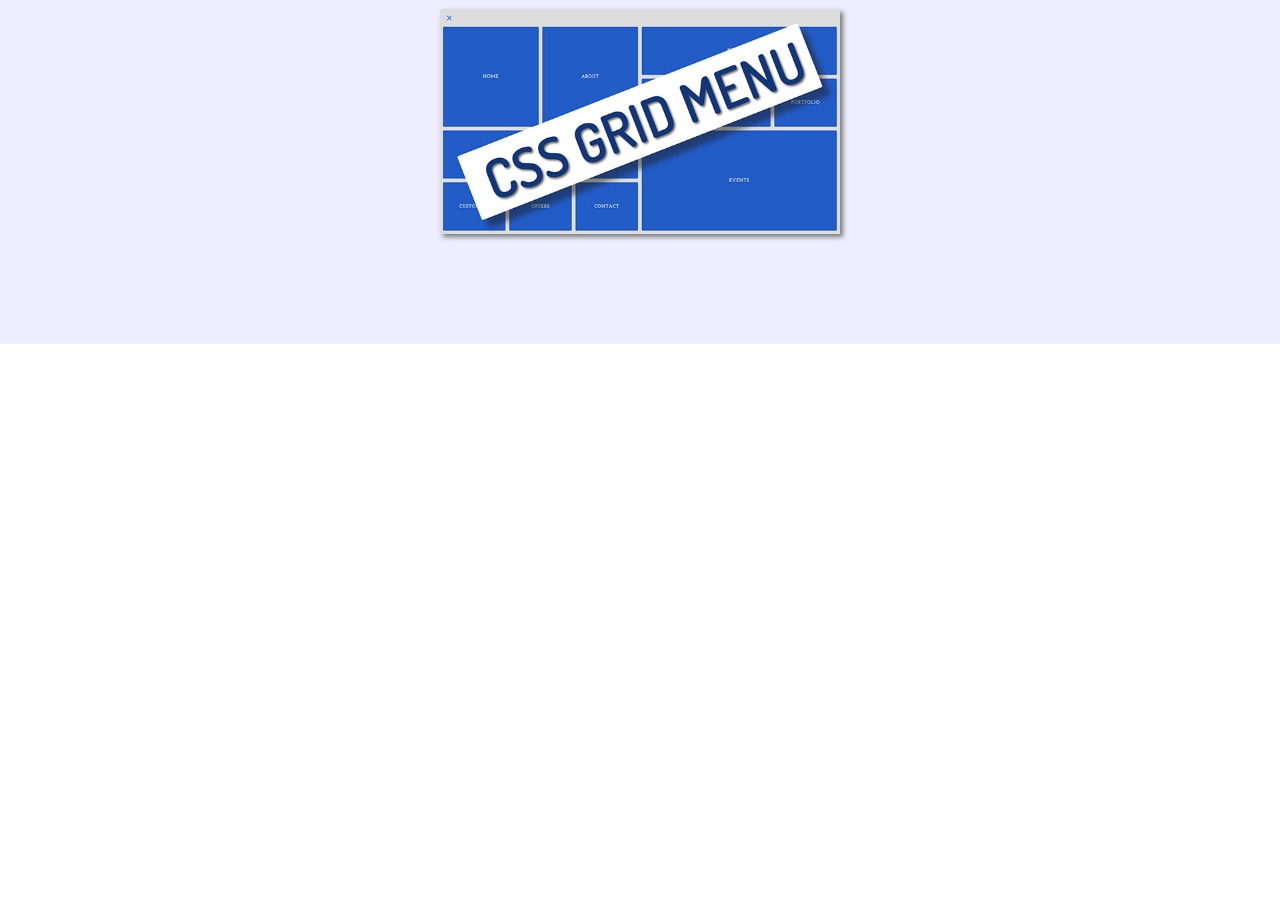
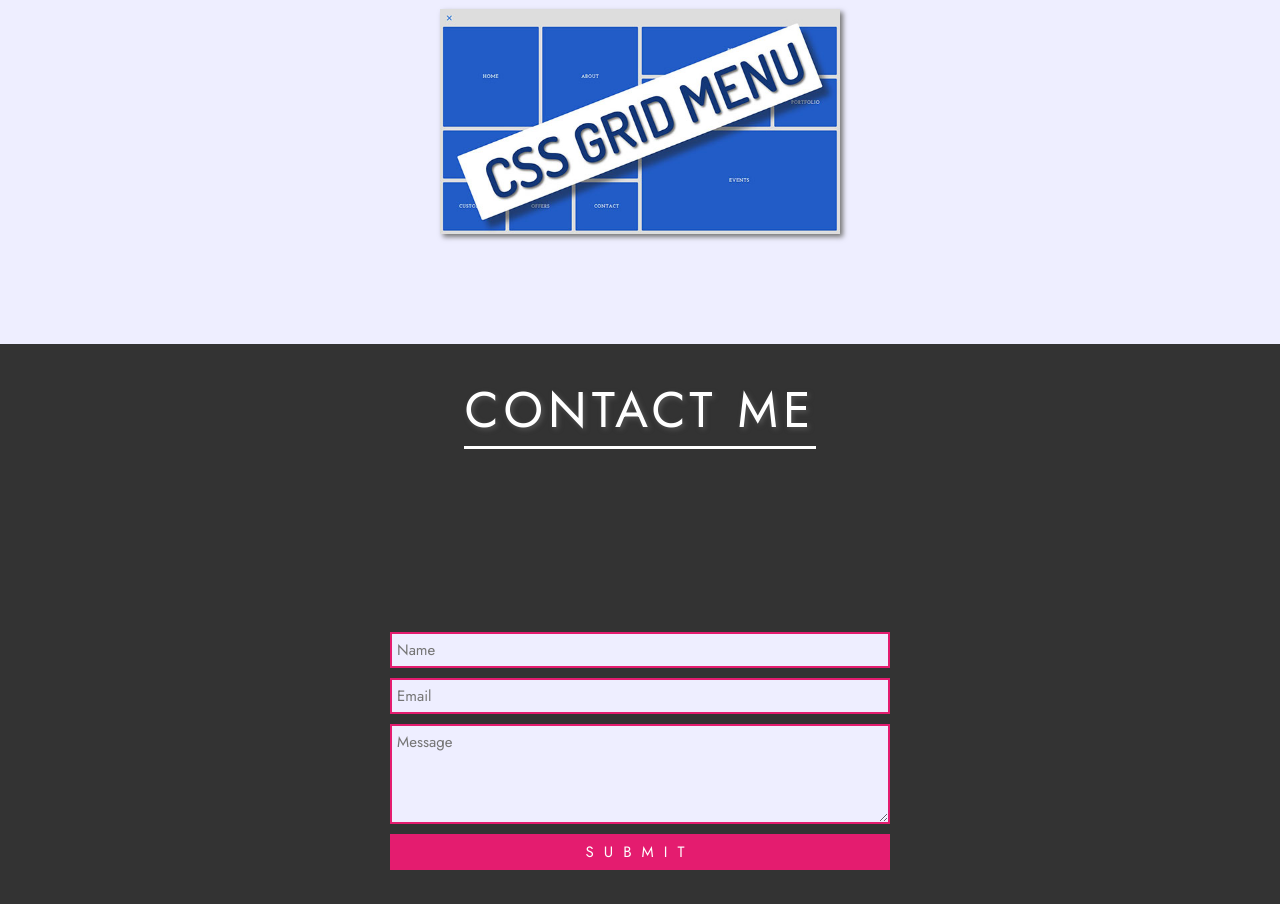
Before and after one commit to elzonprod/Porfolio-Website, a plain HTML site: page index.html in a window 1280 px wide. Shown: the part 3263-4167 px from the top of the page. Before the commit the page ends 3607 px from the top, so only its background shows below. Drawn offline with Linux system fonts and the light colour scheme.

Commit message:
Create section 4

```diff
--- a/index.html
+++ b/index.html
@@ -190,6 +190,19 @@
             </div>
         </section>
         <!-- End of Section 3 -->
+
+        <!-- Section 4 -->
+        <section class="section-4">
+            <h1 class="section-heading section-4-heading">Contact me</h1>
+            <form class="contact-form center">
+                <input type="text" placeholder="Name">
+                <input type="email" placeholder="Email">
+                <textarea placeholder="Message"></textarea>
+                <input type="submit" value="Submit" class="contact-form-btn">
+            </form>
+        </section>
+        <!-- End of Section 4 -->
+
     </div>
 
 </body>
```
